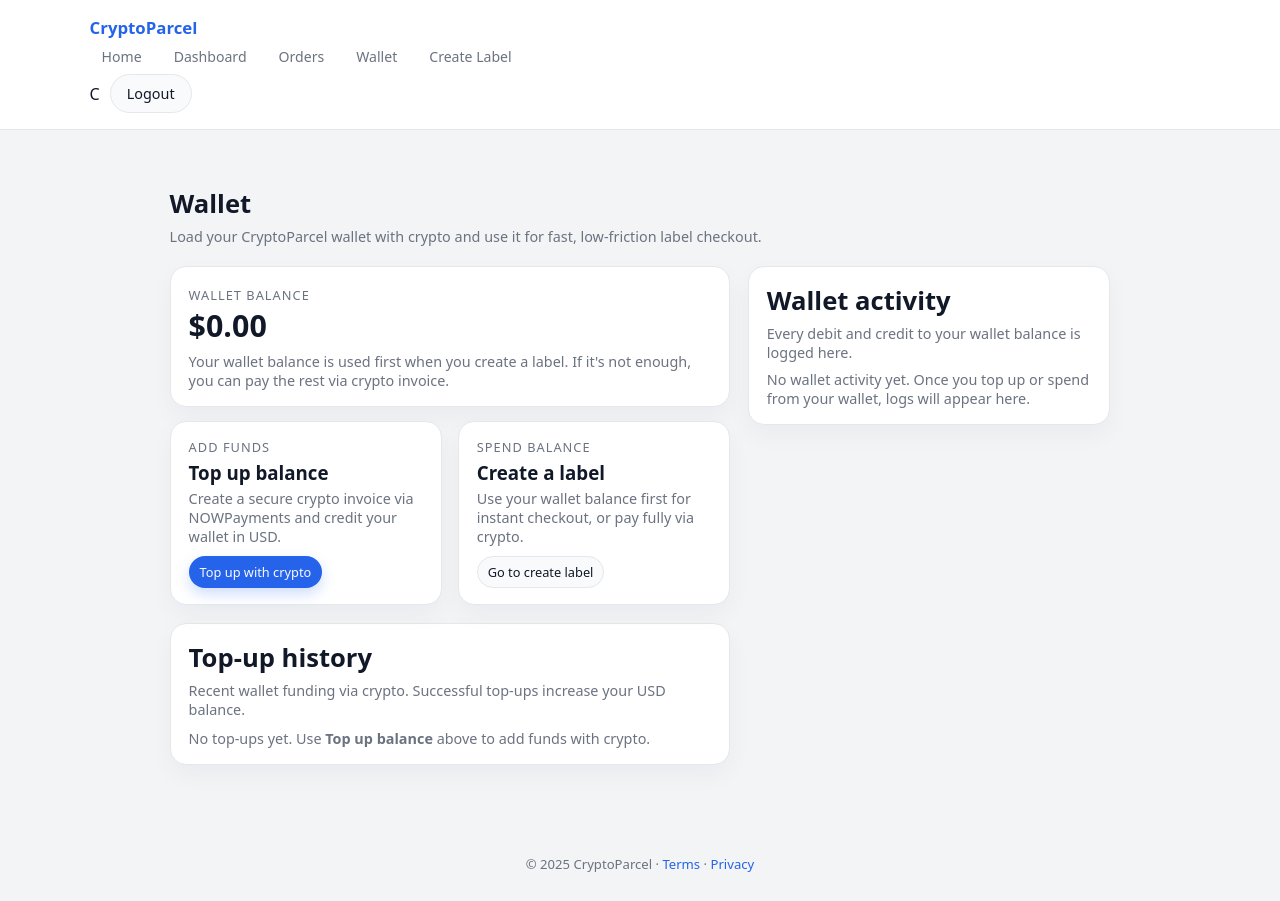
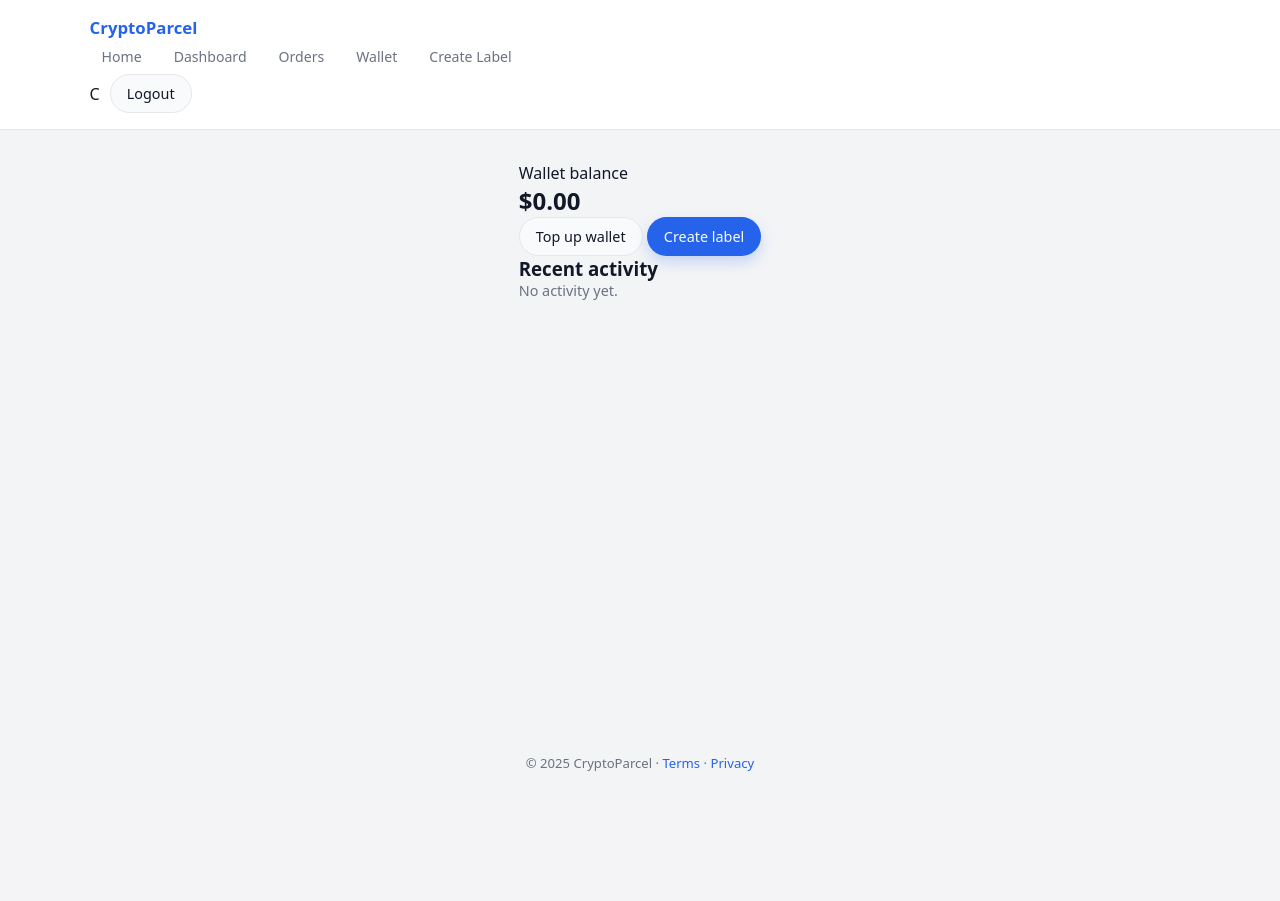
Before and after one commit to cryptoparcel/cryptoparcel_finish, a Flask app: page /wallet in a window 1280 px wide. After the commit the page ends 771 px from the top, so only its background shows below. Run offline with Flask 3, Linux system fonts and the light colour scheme; a user stored in the database is signed in; data comes from the database, SQL or seed files in the repository; data that the repository does not hold is empty.

Commit message:
Update wallet.html

```diff
--- a/templates/wallet.html
+++ b/templates/wallet.html
@@ -1,134 +1,32 @@
 {% extends "base.html" %}
-{% block title %}Wallet - CryptoParcel{% endblock %}
+{% block title %}Wallet — CryptoParcel{% endblock %}
 {% block content %}
-<section class="section">
-
-    <div class="page-header">
-        <div>
-            <h1>Wallet</h1>
-            <p class="muted">
-                Load your CryptoParcel wallet with crypto and use it for fast, low-friction label checkout.
-            </p>
-        </div>
+<section class="wallet-clean">
+    <div class="balance-big">
+        <p>Wallet balance</p>
+        <h1>${{ '%.2f'|format(balance or 0.0) }}</h1>
     </div>
 
-    <div class="cp-wallet-layout">
-        <!-- LEFT: Balance + actions + top-up history -->
-        <div class="cp-wallet-main">
-            <div class="card cp-wallet-balance-card">
-                <div>
-                    <span class="balance-label">Wallet balance</span>
-                    <div class="balance-amount">
-                        ${{ '%.2f'|format(balance or 0.0) }}
-                    </div>
-                    <p class="muted" style="margin-top: 6px;">
-                        Your wallet balance is used first when you create a label. If it's not enough,
-                        you can pay the rest via crypto invoice.
-                    </p>
-                </div>
+    <div class="wallet-buttons">
+        <a href="{{ url_for('wallet_topup') }}" class="cp-btn-secondary cp-btn-block">Top up wallet</a>
+        <a href="{{ url_for('create_label') }}" class="cp-btn-primary cp-btn-block">Create label</a>
     </div>
 
-            <div class="cp-wallet-actions grid-2">
-                <div class="card">
-                    <div class="balance-label">Add funds</div>
-                    <h3 style="margin-bottom: 4px;">Top up balance</h3>
-                    <p class="muted" style="margin-bottom: 10px;">
-                        Create a secure crypto invoice via NOWPayments and credit your wallet in USD.
-                    </p>
-                    <a href="{{ url_for('wallet_topup') }}" class="primary btn-sm">
-                        Top up with crypto
-                    </a>
+    <h3>Recent activity</h3>
+    {% if wallet_logs %}
+        <ul class="activity-list">
+            {% for log in wallet_logs %}
+                <li>
+                    <div>{{ log.reason or 'Balance change' }}</div>
+                    <div class="{{ 'positive' if log.amount_change >= 0 else 'negative' }}">
+                        {% if log.amount_change >= 0 %}+{% endif %}${{ '%.2f'|format(log.amount_change|abs) }}
                     </div>
-
-                <div class="card">
-                    <div class="balance-label">Spend balance</div>
-                    <h3 style="margin-bottom: 4px;">Create a label</h3>
-                    <p class="muted" style="margin-bottom: 10px;">
-                        Use your wallet balance first for instant checkout, or pay fully via crypto.
-                    </p>
-                    <a href="{{ url_for('create_label') }}" class="btn-sm secondary">
-                        Go to create label
-                    </a>
-                </div>
-            </div>
-
-            <div class="card">
-                <div class="page-header" style="margin-bottom: 10px;">
-                    <div>
-                        <h2>Top-up history</h2>
-                        <p class="muted">
-                            Recent wallet funding via crypto. Successful top-ups increase your USD balance.
-                        </p>
-                    </div>
-                </div>
-                {% if topups %}
-                    <table class="table">
-                        <thead>
-                        <tr>
-                            <th>ID</th>
-                            <th>Amount (USD)</th>
-                            <th>Status</th>
-                            <th>Provider</th>
-                            <th>Created</th>
-                        </tr>
-                        </thead>
-                        <tbody>
-                        {% for t in topups %}
-                            <tr>
-                                <td>#{{ t.id }}</td>
-                                <td>${{ '%.2f'|format(t.amount_usd or 0.0) }}</td>
-                                <td>{{ t.status|capitalize }}</td>
-                                <td>{{ t.provider or '—' }}</td>
-                                <td>{{ t.created_at.strftime("%Y-%m-%d %H:%M") if t.created_at else "—" }}</td>
-                            </tr>
-                        {% endfor %}
-                        </tbody>
-                    </table>
-                {% else %}
-                    <p class="muted">
-                        No top-ups yet. Use <strong>Top up balance</strong> above to add funds with crypto.
-                    </p>
-                {% endif %}
-            </div>
-        </div>
-
-        <!-- RIGHT: Wallet activity / logs -->
-        <aside class="cp-wallet-side">
-            <div class="card">
-                <div class="page-header" style="margin-bottom: 8px;">
-                    <div>
-                        <h2>Wallet activity</h2>
-                        <p class="muted">
-                            Every debit and credit to your wallet balance is logged here.
-                        </p>
-                    </div>
-                </div>
-
-                {% if logs %}
-                    <ul class="cp-timeline">
-                        {% for log in logs %}
-                            <li class="cp-timeline-item">
-                                <div>
-                                    <div class="cp-timeline-title">{{ log.reason }}</div>
-                                    <div class="cp-timeline-meta">
-                                        {{ log.created_at.strftime("%Y-%m-%d %H:%M") if log.created_at else "—" }}
-                                    </div>
-                                </div>
-                                <div class="cp-timeline-amount
-                                    {% if (log.amount_change or 0) >= 0 %} cp-amount-pos {% else %} cp-amount-neg {% endif %}">
-                                    {% if (log.amount_change or 0) >= 0 %}+{% endif %}
-                                    ${{ '%.2f'|format(log.amount_change or 0.0) }}
-                                </div>
+                    <div class="muted">{{ log.created_at.strftime('%b %d, %Y') }}</div>
                 </li>
             {% endfor %}
         </ul>
     {% else %}
-                    <p class="muted">
-                        No wallet activity yet. Once you top up or spend from your wallet, logs will appear here.
-                    </p>
+        <p class="muted center">No activity yet.</p>
     {% endif %}
-            </div>
-        </aside>
-    </div>
 </section>
 {% endblock %}
```
Lines whose indentation alone changed are shown as unchanged.
